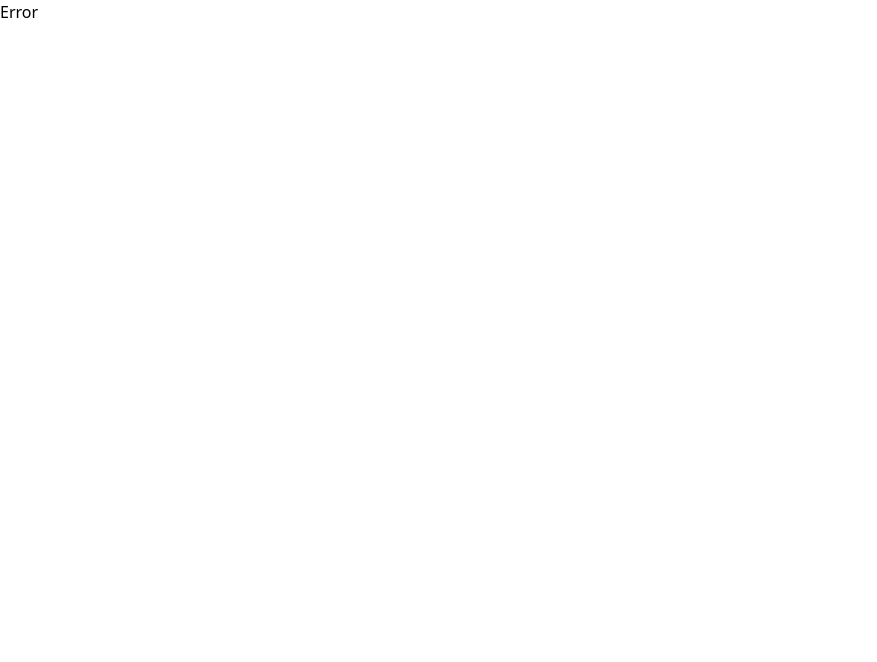
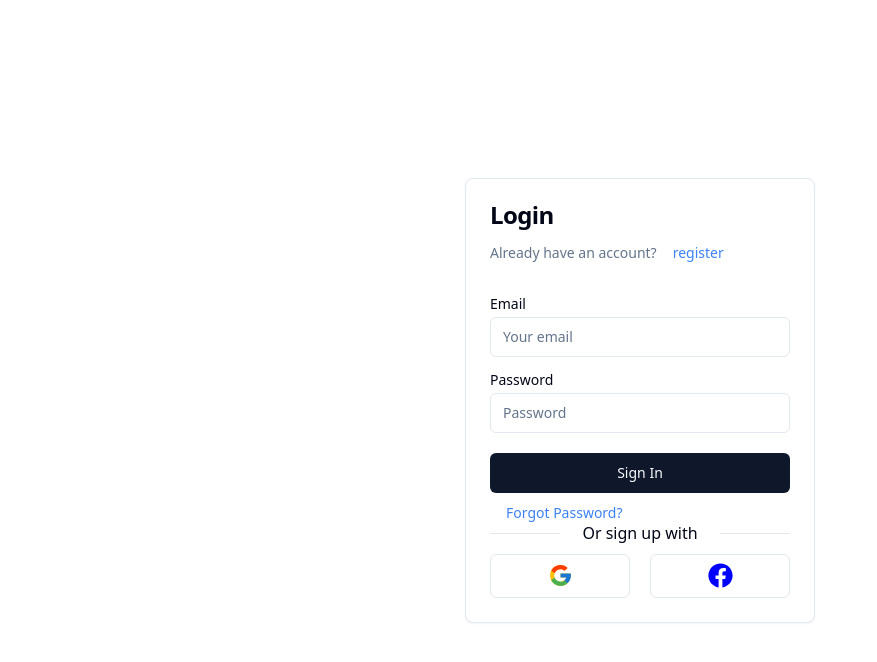
Before and after one commit to Mehedihasan444/Car-Rental-Reservation-System-Frontend, a React (Vite) app: page /login in a window 1280 px wide. Before the commit this address had no page. Shown: the top 662 px of the page, without its empty margins (0-877 px from the left). Built offline with nearby package versions, Linux system fonts and the light colour scheme.

Commit message:
added login page

```diff
--- a/src/components/layout/Mainlayout.tsx
+++ b/src/components/layout/Mainlayout.tsx
@@ -1,10 +1,10 @@
-import Home from "../../pages/home/Home";
+import { Outlet } from "react-router-dom";
 
 
 const Mainlayout = () => {
     return (
         <div>
-            <Home/>
+            <Outlet/>
         </div>
     );
 };
--- /dev/null
+++ b/src/pages/login/Login.tsx
@@ -0,0 +1,71 @@
+import { Button } from "@/components/ui/button";
+import {
+  Card,
+  CardContent,
+  CardDescription,
+  CardFooter,
+  CardHeader,
+  CardTitle,
+} from "@/components/ui/card";
+import { Input } from "@/components/ui/input";
+import { Label } from "@/components/ui/label";
+import { FaFacebook } from "react-icons/fa";
+import { FcGoogle } from "react-icons/fc";
+
+const Login = () => {
+  return (
+    <div className="h-screen flex justify-center items-center">
+      <Card className="w-[350px]">
+        <CardHeader className="">
+          <CardTitle>Login</CardTitle>
+          <CardDescription>
+            Already have an account?
+            <Button variant={"link"} className="text-blue-500">
+              register
+            </Button>
+          </CardDescription>
+        </CardHeader>
+        <CardContent className="pb-0">
+          <form>
+            <div className="grid w-full items-center gap-4">
+              <div className="flex flex-col space-y-1.5">
+                <Label htmlFor="email">Email</Label>
+                <Input id="email" placeholder="Your email" />
+              </div>
+              <div className="flex flex-col space-y-1.5">
+                <Label htmlFor="password">Password</Label>
+                <Input id="password" placeholder="Password" />
+              </div>
+            </div>
+            <Button className="w-full mt-5">Sign In</Button>
+            <Button variant={"link"} className="text-blue-500">
+              Forgot Password?
+            </Button>
+          </form>
+        </CardContent>
+        <div className="relative mb-5">
+          <hr className="mx-6 " />
+          <p className="text-center absolute -top-3 bg-white inline-block right-0 left-0 w-40 mx-auto px-5">
+            Or sign up with
+          </p>
+        </div>
+        <CardFooter className="">
+          <div className="flex justify-between items-center gap-5 w-full">
+            <div className="flex-1 w-full">
+              <Button variant={"outline"} size={"lg"} className="w-full">
+                <FcGoogle size={25} />
+              </Button>
+            </div>
+            <div className="flex-1 w-full">
+              <Button variant={"outline"} size={"lg"} className="w-full">
+                <FaFacebook size={25} color="blue" />
+              </Button>
+            </div>
+          </div>
+        </CardFooter>
+      </Card>
+    </div>
+  );
+};
+
+export default Login;
```
Also changed, not shown: src/App.tsx (+4 -6 lines), src/routes/Routes.tsx (+6 -4 lines).
